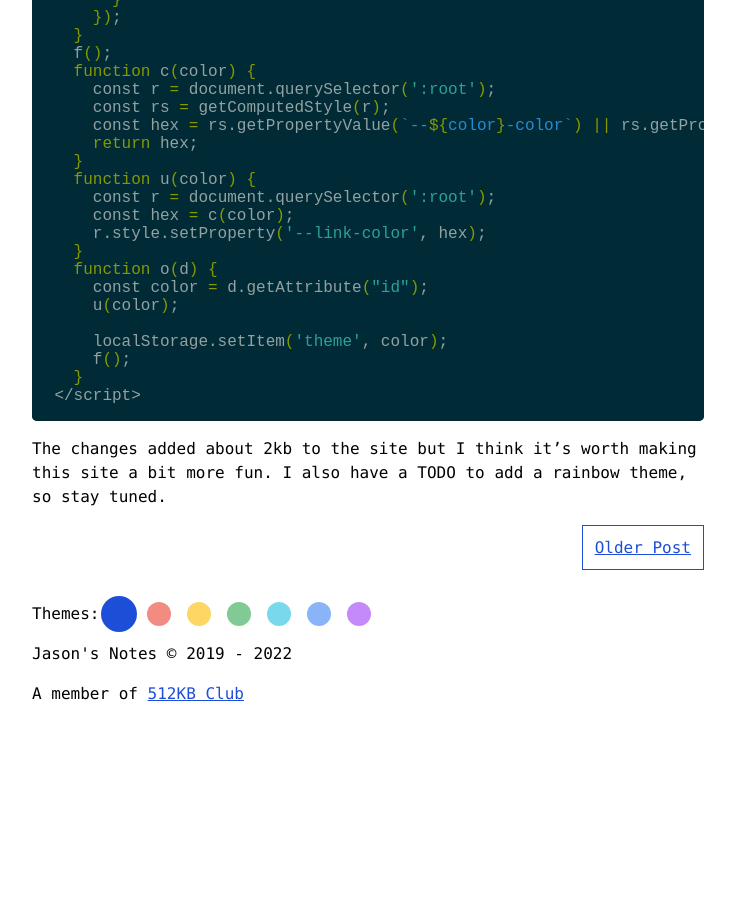
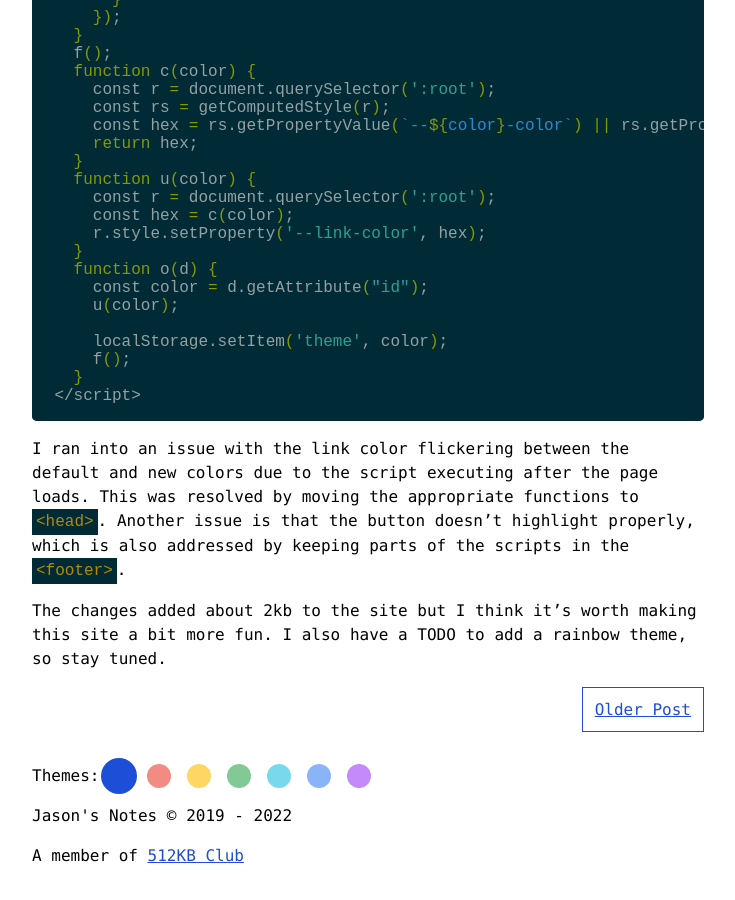
Before and after one commit to jasontthai/jasonthai.me, a Jekyll site: the page built from _posts/2022-07-06-theme-buttons.md, in a window 1280 px wide and 900 px high, scrolled down 1299 px. Shown: the whole window, without its empty margins (272-1007 px from the left). Built offline with Jekyll 4.4.1, drawn with Linux system fonts in a browser that asks for light colours; our own code applies the rules of GitHub Pages for plain Markdown files; comment, search, counter and statistics services are not loaded; before the commit the page ends 2037 px from its top, so only the background shows below that.

Commit message:
update _posts/2022-07-06-theme-buttons.md

````diff
--- a/_posts/2022-07-06-theme-buttons.md
+++ b/_posts/2022-07-06-theme-buttons.md
@@ -81,4 +81,6 @@
 </script>
 ```
 
+I ran into an issue with the link color flickering between the default and new colors due to the script executing after the page loads. This was resolved by moving the appropriate functions to `<head>`. Another issue is that the button doesn't highlight properly, which is also addressed by keeping parts of the scripts in the `<footer>`.
+
 The changes added about 2kb to the site but I think it's worth making this site a bit more fun. I also have a TODO to add a rainbow theme, so stay tuned.
````
